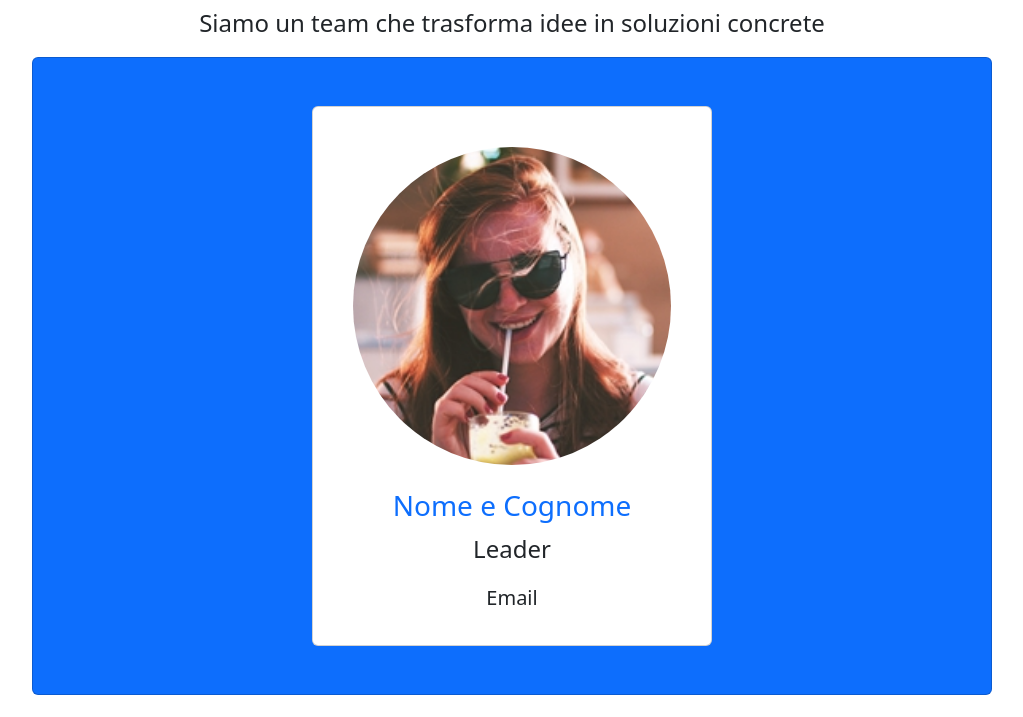
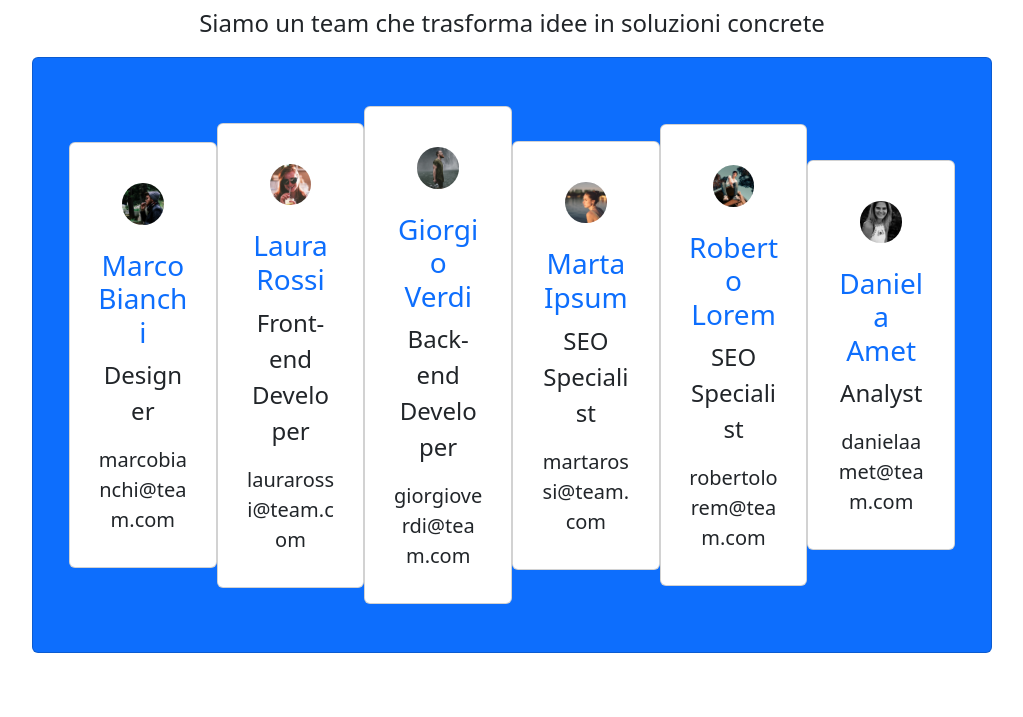
Before and after one commit to michelangeloTricarico/js-our-team, a plain HTML site: page index.html in a window 1280 px wide. Shown: the part 83-800 px from the top of the page, without its empty margins (128-1151 px from the left). Drawn offline with nearby package versions, Linux system fonts and the light colour scheme; files whose address does not match are found by name.

Commit message:
script draft version

```diff
--- a/assets/script.js
+++ /dev/null
@@ -1,38 +0,0 @@
-const teamMembers = [
-  {
-    name: "Marco Bianchi",
-    role: "Designer",
-    email: "marcobianchi@team.com",
-    img: "img/male1.png"
-  },
-  {
-    name: "Laura Rossi",
-    role: "Front-end Developer",
-    email: "laurarossi@team.com",
-    img: "img/female1.png"
-  },
-  {
-    name: "Giorgio Verdi",
-    role: "Back-end Developer",
-    email: "giorgioverdi@team.com",
-    img: "img/male2.png"
-  },
-  {
-    name: "Marta Ipsum",
-    role: "SEO Specialist",
-    email: "martarossi@team.com",
-    img: "img/female2.png"
-  },
-  {
-    name: "Roberto Lorem",
-    role: "SEO Specialist",
-    email: "robertolorem@team.com",
-    img: "img/male3.png"
-  },
-  {
-    name: "Daniela Amet",
-    role: "Analyst",
-    email: "danielaamet@team.com",
-    img: "img/female3.png"
-  }
-];
--- a/index.html
+++ b/index.html
@@ -13,14 +13,8 @@
         <h1 class="text-center text-primary p-3">Our Team</h1>
         <p class="text-center fs-4">Siamo un team che trasforma idee in soluzioni concrete</p>
     </div>
-    <div class="cards_container card bg-primary col-9 m-auto p-5">
-        <div class="card m-auto" style="width: 25rem;">
-        <div class="card-body">
-            <img class="card-img rounded-circle p-4" src="assets/img/female1.png"></img>
-            <h6 class="card-name fs-3 mb-2 text-center text-primary">Nome e Cognome</h6>
-            <p class="card-role fs-4 text-center">Leader</p>
-            <p class="card-role fs-5 text-center">Email</p>
-        </div>
+    <div class="card bg-primary col-9 m-auto p-5">
+        <div class="row cards_container"></div>
     </div>
     <script src="script.js"></script>
 
--- /dev/null
+++ b/script.js
@@ -0,0 +1,72 @@
+const teamMembers = [
+  {
+    name: "Marco Bianchi",
+    role: "Designer",
+    email: "marcobianchi@team.com",
+    img: "img/male1.png"
+  },
+  {
+    name: "Laura Rossi",
+    role: "Front-end Developer",
+    email: "laurarossi@team.com",
+    img: "img/female1.png"
+  },
+  {
+    name: "Giorgio Verdi",
+    role: "Back-end Developer",
+    email: "giorgioverdi@team.com",
+    img: "img/male2.png"
+  },
+  {
+    name: "Marta Ipsum",
+    role: "SEO Specialist",
+    email: "martarossi@team.com",
+    img: "img/female2.png"
+  },
+  {
+    name: "Roberto Lorem",
+    role: "SEO Specialist",
+    email: "robertolorem@team.com",
+    img: "img/male3.png"
+  },
+  {
+    name: "Daniela Amet",
+    role: "Analyst",
+    email: "danielaamet@team.com",
+    img: "img/female3.png"
+  }
+];
+
+// get html element where add cards
+const cards_container_element = document.querySelector(".cards_container")
+
+// page initialization with elements in list
+add_elements_in_list(teamMembers)
+
+//functions to add cards into container
+
+function add_elements_in_list(list){
+  for (let i=0; i<list.length; i++ ){
+    let obj= list[i]
+    add_card(obj)
+  }
+}
+
+function add_card(obj){
+  let name = obj["name"]
+  let role = obj["role"]
+  let email = obj["email"]
+  let img = obj["img"]
+  let markup = `
+  <div class="card col m-auto" style="width: 25rem;">
+      <div class="card-body">
+          <img class="card-img rounded-circle p-4" src=${img}></img>
+          <h6 class="card-name fs-3 mb-2 text-center text-primary">${name}</h6>
+          <p class="card-role fs-4 text-center">${role}</p>
+          <p class="card-role fs-5 text-center">${email}</p>
+      </div>
+  </div>
+  `
+  console.log(markup)
+  cards_container_element.innerHTML += markup
+}
```
Also changed, not shown: img/female1.png (renamed from assets/img/female1.png), img/female2.png (renamed from assets/img/female2.png), img/female3.png (renamed from assets/img/female3.png), img/male1.png (renamed from assets/img/male1.png), img/male2.png (renamed from assets/img/male2.png), img/male3.png (renamed from assets/img/male3.png).
